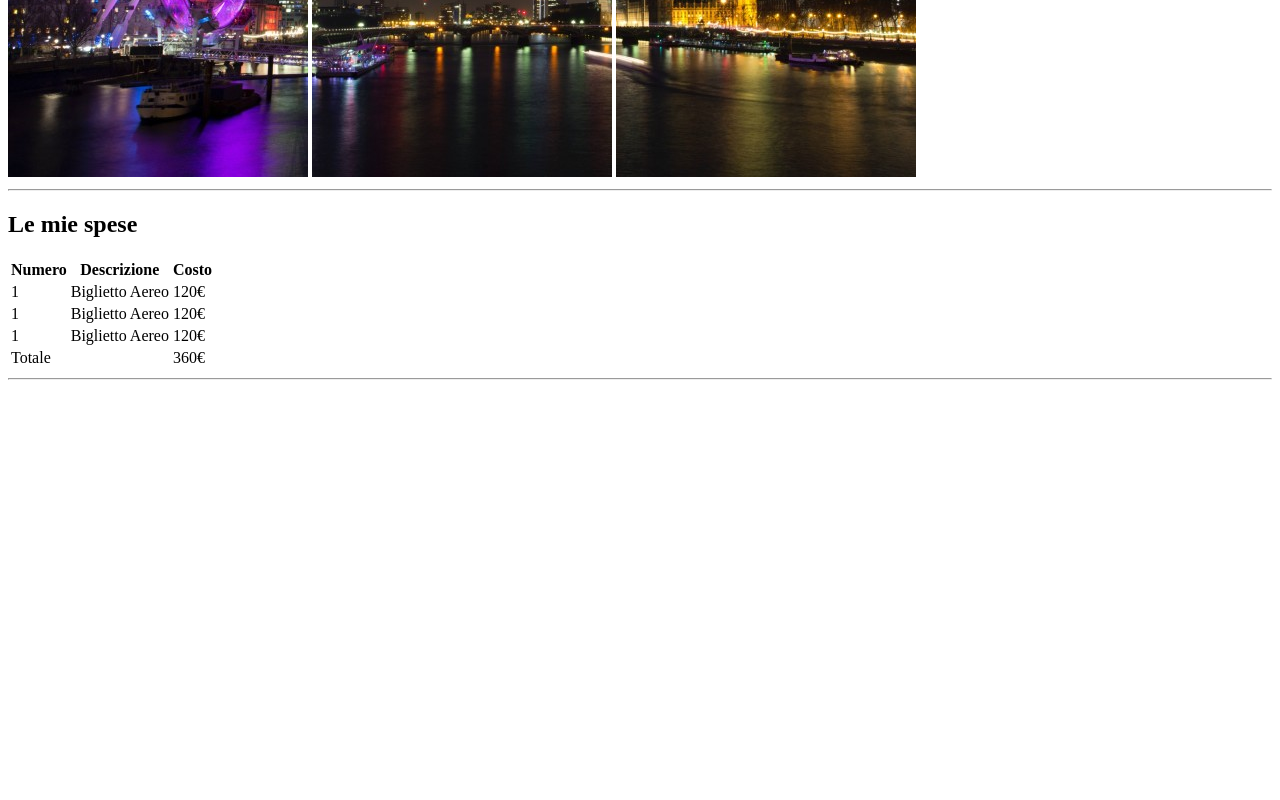
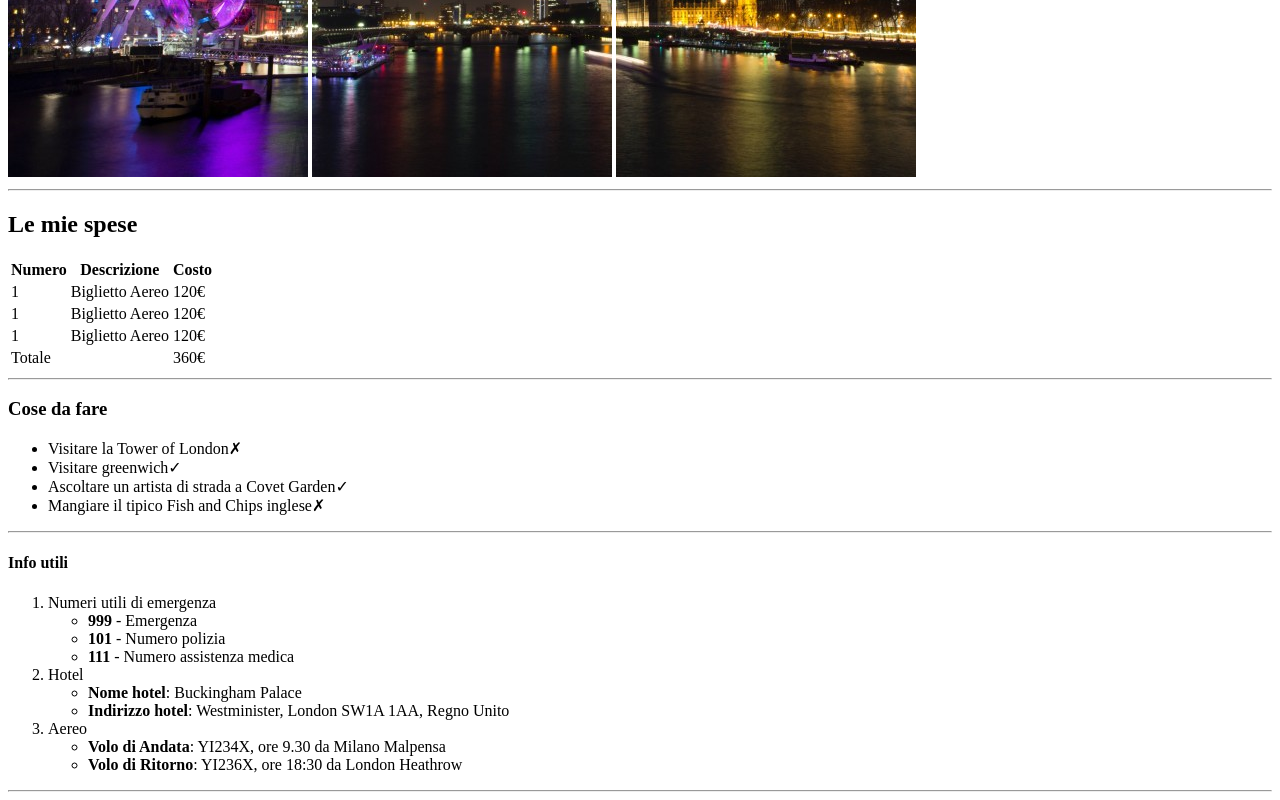
Before and after one commit to MattiaCallegaro/html-london-trip, a plain HTML site: page index.html in a window 1280 px wide. Shown: the part 503-1303 px from the top of the page. Before the commit the page ends 891 px from the top, so only its background shows below. Drawn offline with Linux system fonts and the light colour scheme.

Commit message:
[FEAT] Add 2 list

```diff
--- a/index.html
+++ b/index.html
@@ -50,3 +50,44 @@
     </table>
 
     <hr>
+
+    <h3>Cose da fare</h3>
+
+    <ul>
+        <li>Visitare la Tower of London&#10007;</li>
+        <li>Visitare greenwich&#10003;</li>
+        <li>Ascoltare un artista di strada a Covet Garden&#10003;</li>
+        <li>Mangiare il tipico Fish and Chips inglese&#10007;</li>
+    </ul>
+
+    <hr>
+
+    <h4>Info utili</h4>
+
+    <ol>
+        <li>
+            Numeri utili di emergenza
+
+            <ul>
+                <li><strong>999</strong> - Emergenza</li>
+                <li><strong>101</strong> - Numero polizia</li>
+                <li><strong>111</strong> - Numero assistenza medica</li>
+            </ul>
+        </li>
+        <li>
+            Hotel
+            <ul>
+                <li><strong>Nome hotel</strong>: Buckingham Palace</li>
+                <li><strong>Indirizzo hotel</strong>: Westminister, London SW1A 1AA, Regno Unito</li>
+            </ul>
+        </li>
+        <li>
+            Aereo
+            <ul>
+                <li><strong>Volo di Andata</strong>: YI234X, ore 9.30 da Milano Malpensa</li>
+                <li><strong>Volo di Ritorno</strong>: YI236X, ore 18:30 da London Heathrow</li>
+            </ul>
+        </li>
+    </ol>
+
+    <hr>
```
